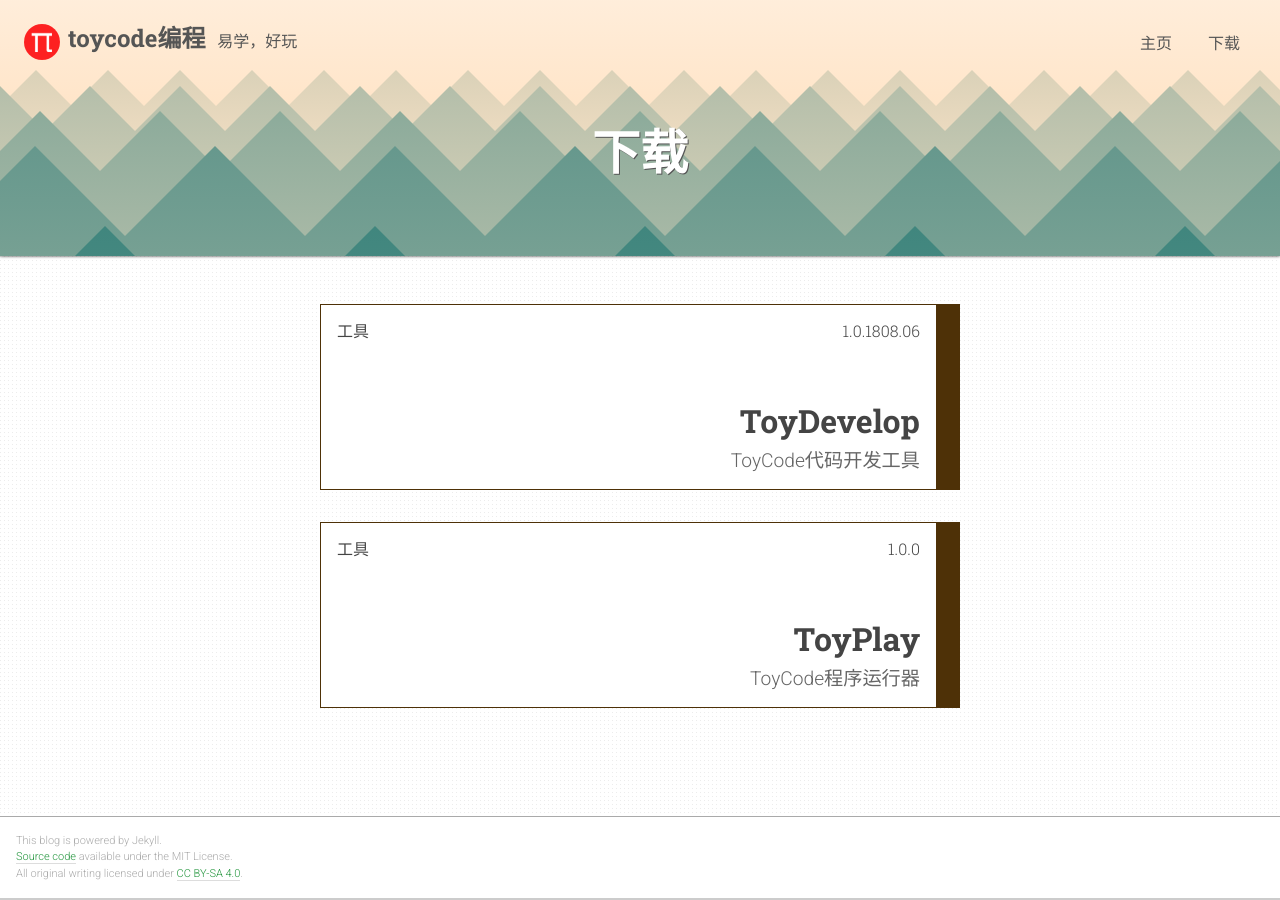
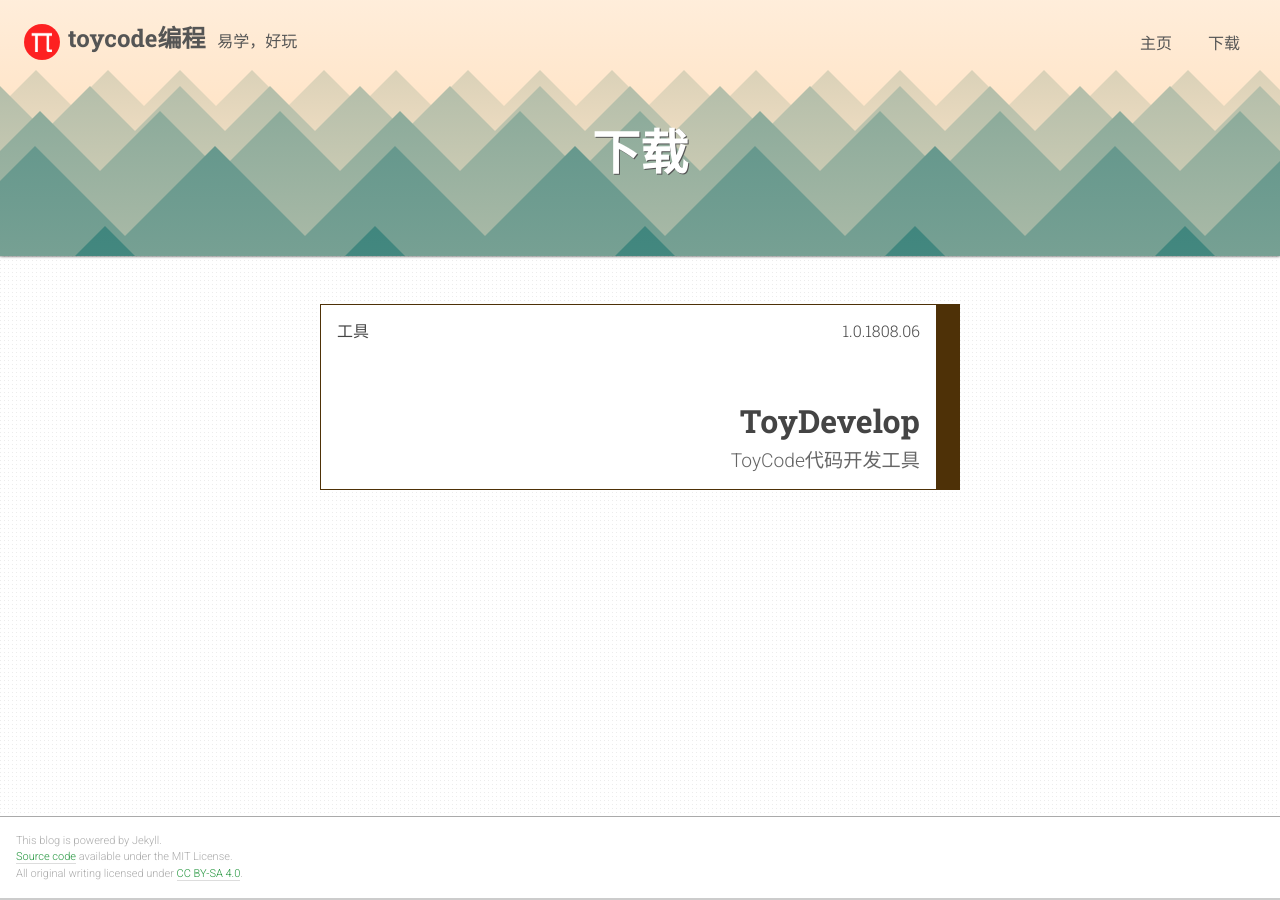
Before and after one commit to toycode/Web, a Jekyll site: the page built from projects.html, in a window 1280 px wide. Built offline with Jekyll 4.4.1, drawn with Linux system fonts in a browser that asks for light colours; part of the change alters nothing that is shown.

Commit message:
Update _config.yml

```diff
--- a/_config.yml
+++ b/_config.yml
@@ -27,14 +27,14 @@ nav_menu:
 projects:
   - title: ToyDevelop
     teaser: ToyCode代码开发工具
-    url: https://github.com/toycode
+    url: https://github.com/toycode/ToyDevelop/raw/master/ToyDevelopRelease.zip
     role: 1.0.1808.06
     category: 工具
-  - title: ToyPlay
-    teaser: ToyCode程序运行器
-    url: https://github.com/toycode
-    role: 1.0.0
-    category: 工具
+#  - title: ToyPlay
+#    teaser: ToyCode程序运行器
+#    url: https://github.com/toycode
+#    role: 1.0.0
+#    category: 工具
 
 #################
 # Site Settings #
```
